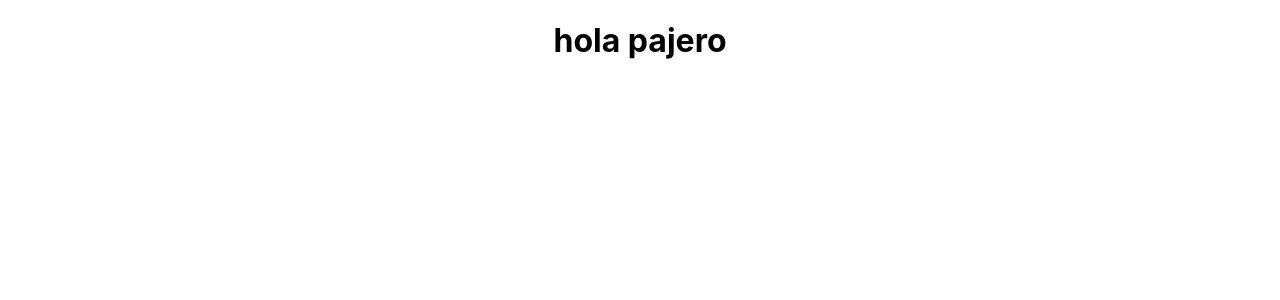
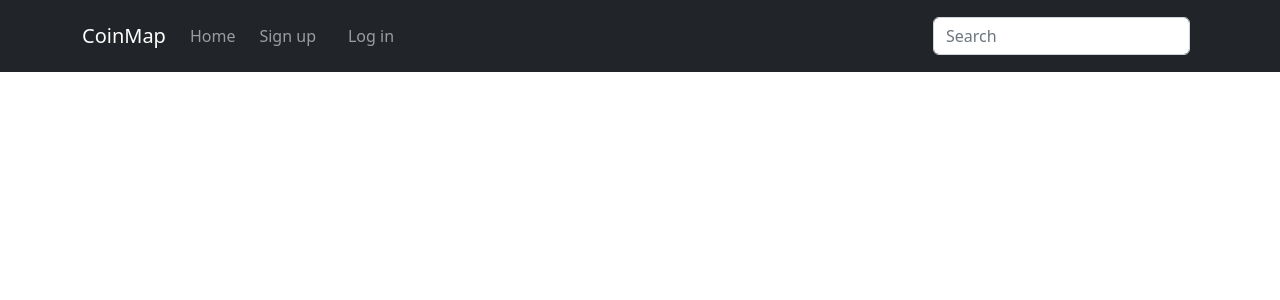
Before and after one commit to guzpdl/CoinMap-client, a React (Create React App) app: page /home in a window 1280 px wide. Shown: the top 300 px of the page. Built offline with nearby package versions, Linux system fonts and the light colour scheme.

Commit message:
navbar, logiin y signup modals

```diff
--- a/package.json
+++ b/package.json
@@ -8,11 +8,13 @@
     "@testing-library/user-event": "^13.5.0",
     "axios": "^0.27.2",
     "bootstrap": "^5.2.1",
+    "jquery": "^3.6.1",
     "react": "^18.2.0",
     "react-bootstrap": "^2.5.0",
     "react-dom": "^18.2.0",
     "react-router-dom": "^6.4.1",
     "react-scripts": "^5.0.1",
+    "styled-components": "^5.3.6",
     "web-vitals": "^2.1.4"
   },
   "scripts": {
--- a/src/App.js
+++ b/src/App.js
@@ -1,9 +1,22 @@
+import { Routes, Route } from 'react-router-dom';
 import './App.css';
+import NavbarCoinMap from './components/Navbar/Navbar';
+import HomePage from './pages/HomePage';
+import 'bootstrap/dist/css/bootstrap.min.css';
+
+
 
 function App() {
   return (
-    <div className="App">
-    <h1>hola pajero</h1>
+    <div>
+
+    <NavbarCoinMap/>
+    <Routes>
+    <Route path='/home' element={<HomePage/>}/>
+
+
+
+    </Routes>
 
     </div>
   );
--- /dev/null
+++ b/src/components/LogIn/LogIn.jsx
@@ -0,0 +1,59 @@
+import React, { useState } from 'react';
+import Button from 'react-bootstrap/Button';
+import Form from 'react-bootstrap/Form';
+import Modal from 'react-bootstrap/Modal';
+import Nav from 'react-bootstrap/Nav';
+
+const LogInModal = () => {
+
+
+    const handleClose = () => setShow(false);
+    const handleShow = () => setShow(true);
+
+    const [show, setShow] = useState(false);
+
+    return(
+
+    <>
+  <Nav.Link variant="primary" onClick={handleShow}>
+    Log in
+  </Nav.Link>
+
+  <Modal show={show} onHide={handleClose}>
+    <Modal.Header closeButton>
+      <Modal.Title>Log in</Modal.Title>
+    </Modal.Header>
+    <Modal.Body>
+      <Form>
+        <Form.Group className="mb-3" controlId="exampleForm.ControlInput1">
+          <Form.Label>Email address</Form.Label>
+          <Form.Control
+            type="email"
+            placeholder="name@example.com"
+            autoFocus
+          />
+        </Form.Group>
+        <Form.Group className="mb-3" controlId="exampleForm.ControlInput1">
+          <Form.Label>Password</Form.Label>
+          <Form.Control
+            type="password"
+            autoFocus
+          />
+        </Form.Group>
+      </Form>
+    </Modal.Body>
+    <Modal.Footer>
+      <Button variant="secondary" onClick={handleClose}>
+        Close
+      </Button>
+      <Button variant="primary" onClick={handleClose}>
+        Log in
+      </Button>
+    </Modal.Footer>
+  </Modal>
+</>
+
+)
+}
+
+export default LogInModal
--- /dev/null
+++ b/src/components/Navbar/Navbar.jsx
@@ -0,0 +1,42 @@
+import { Container, Navbar, Nav, Form, Button } from "react-bootstrap"
+import LogInModal from "../LogIn/LogIn";
+import RegistryModal from "../SignUp/SignUp";
+
+const NavbarCoinMap = () => {
+
+    return(
+
+      <Navbar bg="dark" variant="dark">
+        <Container>
+          <Navbar.Brand>
+          CoinMap
+          </Navbar.Brand>
+          <Nav className="me-auto">
+
+          <Nav.Link className="pt-3" variant="primary" href="/home">Home</Nav.Link>
+
+          <Nav.Link as='span'>
+            <RegistryModal/>
+          </Nav.Link>
+
+          <Nav.Link as='span'>
+          <LogInModal/>
+          </Nav.Link>
+
+
+          </Nav>
+          <Form className="d-flex">
+            <Form.Control
+              type="search"
+              placeholder="Search"
+              className="me-2"
+              aria-label="Search"
+            />
+          </Form>
+        </Container>
+      </Navbar>
+    )
+
+}
+
+export default NavbarCoinMap
--- /dev/null
+++ b/src/components/SignUp/SignUp.jsx
@@ -0,0 +1,86 @@
+import React, { useState } from 'react';
+import Button from 'react-bootstrap/Button';
+import Form from 'react-bootstrap/Form';
+import Modal from 'react-bootstrap/Modal';
+import Nav from 'react-bootstrap/Nav';
+import { Link } from 'react-router-dom';
+
+
+const RegistryModal = () => {
+
+
+const handleClose = () => setShow(false);
+  const handleShow = () => setShow(true);
+
+
+
+
+
+  const [show, setShow] = useState(false);
+  const [newUser, setNewUser] = useState({});
+
+//   const createNewUser = (eventHTML) => {
+//     eventHTML.preventDefault();
+//     authAxios.registro(newUser).then((response) => {
+//       console.log(response);
+//     });
+//   };
+
+
+// const updateNewUser = (eventHTML) => {
+//     const { name, value } = eventHTML.target;
+//     setNewUser({ ...newUser, [name]: value });
+//   };
+
+  return(
+
+    <>
+      <Nav.Link variant="primary" onClick={handleShow}>
+        Sign up
+      </Nav.Link>
+
+      <Modal show={show} onHide={handleClose}>
+        <Modal.Header closeButton>
+          <Modal.Title>Sign up to CoinMap</Modal.Title>
+        </Modal.Header>
+        <Modal.Body>
+          <Form>
+            <Form.Group className="mb-3" controlId="exampleForm.ControlInput1">
+              <Form.Label>Email address</Form.Label>
+              <Form.Control
+                type="email"
+                placeholder="name@example.com"
+                autoFocus
+              />
+            </Form.Group>
+            <Form.Group className="mb-3" controlId="exampleForm.ControlInput1">
+              <Form.Label>Username</Form.Label>
+              <Form.Control
+                type="username"
+                autoFocus
+              />
+            </Form.Group>
+            <Form.Group className="mb-3" controlId="exampleForm.ControlInput1">
+              <Form.Label>Password</Form.Label>
+              <Form.Control
+                type="password"
+                autoFocus
+              />
+            </Form.Group>
+          </Form>
+        </Modal.Body>
+        <Modal.Footer>
+          <Button variant="secondary" onClick={handleClose}>
+            Close
+          </Button>
+          <Button variant="primary" onClick={handleClose}>
+            Register
+          </Button>
+        </Modal.Footer>
+      </Modal>
+    </>
+
+  )
+}
+
+export default RegistryModal
--- a/src/index.js
+++ b/src/index.js
@@ -1,13 +1,16 @@
-import React from 'react';
-import ReactDOM from 'react-dom/client';
-import './index.css';
-import App from './App';
-import reportWebVitals from './reportWebVitals';
+import React from "react";
+import ReactDOM from "react-dom/client";
+import "./index.css";
+import App from "./App";
+import reportWebVitals from "./reportWebVitals";
+import { BrowserRouter as Router } from "react-router-dom";
 
-const root = ReactDOM.createRoot(document.getElementById('root'));
+const root = ReactDOM.createRoot(document.getElementById("root"));
 root.render(
   <React.StrictMode>
-    <App />
+    <Router>
+      <App />
+    </Router>
   </React.StrictMode>
 );
 
--- /dev/null
+++ b/src/pages/HomePage.jsx
@@ -0,0 +1,17 @@
+import { Container } from "react-bootstrap"
+
+
+
+
+const HomePage = () => {
+    return(
+
+        <Container>
+
+
+
+        </Container>
+    )
+}
+
+export default HomePage
```
Also changed, not shown: 1 other file (tests, documents, lock files or other folders).
